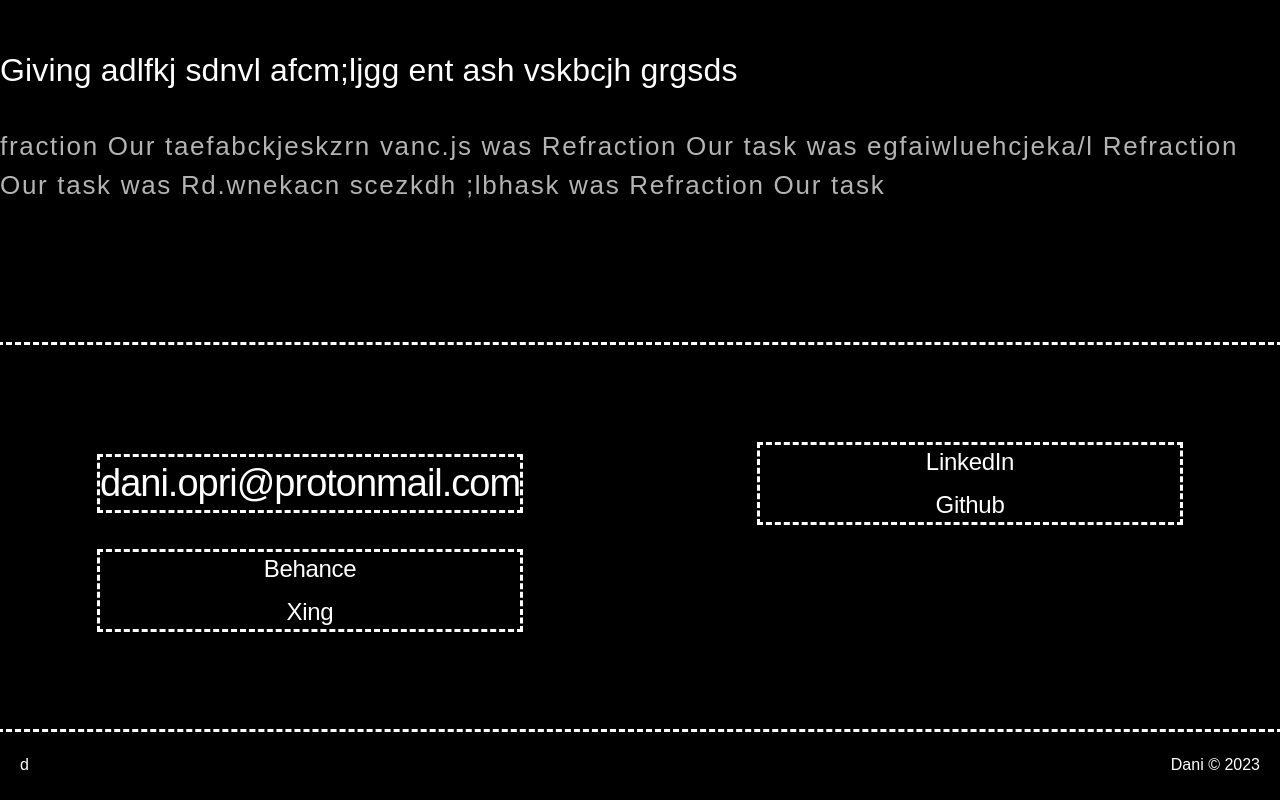
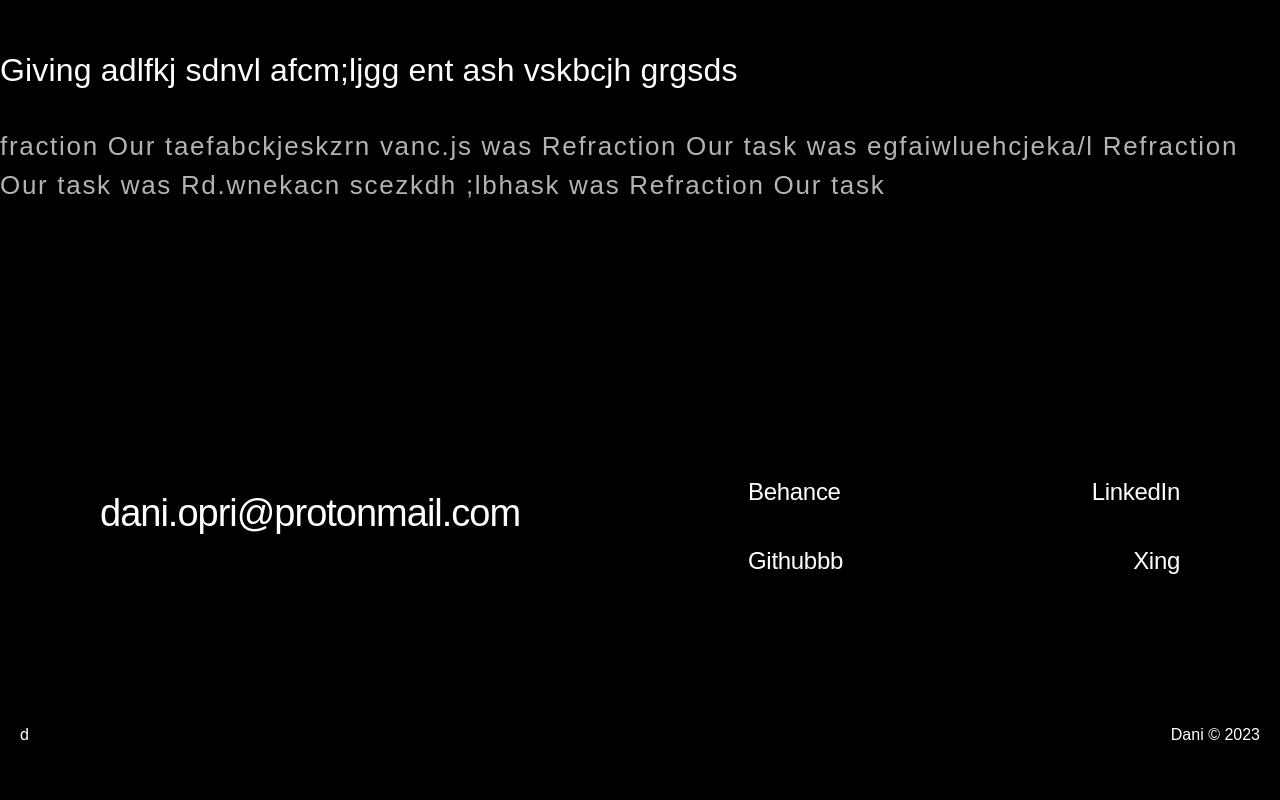
Before and after one commit to d-opri/d-opri.github.io, a Next.js app: page /splitme in a window 1280 px wide. Shown: the part 4396-5196 px from the top of the page. After the commit the page ends 5166 px from the top, so only its background shows below. Built offline with nearby package versions, Linux system fonts and the light colour scheme; a web font is replaced by a local one.

Commit message:
style link section

```diff
--- a/components/LinkSection.js
+++ b/components/LinkSection.js
@@ -4,57 +4,54 @@ import LinkAnimation from "./newComponents/LinkAnimation";
 export default function LinkSection() {
   return (
     <Container>
-      <Email>
+      <Box>
         <LinkAnimation>dani.opri@protonmail.com</LinkAnimation>
-      </Email>
-
-      <Links>
-        <LinkAnimation href="#">LinkedIn</LinkAnimation>
-        <LinkAnimation href="#">Github</LinkAnimation>
-      </Links>
-      <Links>
-        <LinkAnimation href="#">Behance</LinkAnimation>
-        <LinkAnimation href="#">Xing</LinkAnimation>
-      </Links>
+      </Box>
+      <Wrapper>
+        <Box>
+          <LinkAnimation href="#">Behance</LinkAnimation>
+        </Box>
+        <BoxRight>
+          <LinkAnimation href="#">LinkedIn</LinkAnimation>
+        </BoxRight>
+        <Box>
+          <LinkAnimation href="#">Githubbb</LinkAnimation>
+        </Box>
+        <BoxRight>
+          <LinkAnimation href="#">Xing</LinkAnimation>
+        </BoxRight>
+      </Wrapper>
     </Container>
   );
 }
 
-const Container = styled.section`
+const Container = styled.div`
+  display: flex;
+  flex-flow: row wrap;
+  justify-content: space-between;
   align-items: center;
-  display: flex;
-  justify-content: space-between;
-  flex-flow: row wrap;
-  gap: 30px;
   width: 100%;
-  outline: dashed white;
+  place-content: flex-start;
+  line-height: 1.4em;
+  font-size: 20px;
+  letter-spacing: -0.3px;
   padding: 50px 0;
 
   @media screen and (min-width: 768px) {
+    place-content: space-between;
+    font-size: 38px;
+    letter-spacing: -1px;
     padding: 100px;
   }
 `;
 
-const Email = styled.div`
-  line-height: 1.4em;
-  font-size: 20px;
-  letter-spacing: -0.3px;
-  outline: dashed white;
-
-  @media screen and (min-width: 768px) {
-    font-size: 38px;
-    letter-spacing: -1px;
-  }
-`;
-
-const Links = styled.div`
+const Wrapper = styled.div`
   display: flex;
-  gap: 10px 30px;
-  flex-basis: 420px;
-  align-content: flex-start;
-  align-items: flex-start;
-  flex-direction: column;
-  outline: dashed white;
+  flex-wrap: wrap;
+  justify-content: space-between;
+  align-items: center;
+  flex-basis: 40%;
+  margin-top: 1rem;
 
   a {
     font-size: 20px;
@@ -63,10 +60,19 @@ const Links = styled.div`
   }
 
   @media screen and (min-width: 768px) {
-    align-items: center;
-    flex-direction: column;
     a {
       font-size: 24px;
     }
   }
 `;
+
+const Box = styled.div`
+  flex-basis: 50%;
+  margin-bottom: 1rem;
+`;
+
+const BoxRight = styled(Box)`
+  @media screen and (min-width: 768px) {
+    text-align: right;
+  }
+`;
--- a/components/TextImageContainer.js
+++ b/components/TextImageContainer.js
@@ -1,9 +1,7 @@
 import styled from "styled-components";
-
 import Image from "next/image";
 import Header from "./Header";
 import LinkSection from "./LinkSection";
-import LinksGroup from "./newComponents/LinksGroup";
 
 export default function TextImageContainer() {
   return (
--- a/components/newComponents/Container.js
+++ b/components/newComponents/Container.js
@@ -31,8 +31,8 @@ const Section = styled.section`
   padding: 100px 1rem;
 
   @media (min-width: 768px) {
-    padding: 100px;
-    height: 100vh;
+    padding: 100px 200px;
+    height: min-content;
   }
 `;
 
--- a/components/newComponents/LinksGroup.js
+++ /dev/null
@@ -1,44 +0,0 @@
-import styled from "styled-components";
-import LinkAnimation from "./LinkAnimation";
-
-export default function LinksGroup() {
-  return (
-    <List>
-      <Item>
-        <LinkAnimation>dani.opri@protonmail.com</LinkAnimation>
-      </Item>
-      <Item>
-        <LinkAnimation>Github</LinkAnimation>
-      </Item>
-      <Item>
-        <LinkAnimation>Behance</LinkAnimation>
-      </Item>
-      <Item>
-        <LinkAnimation>LinkedIn</LinkAnimation>
-      </Item>
-    </List>
-  );
-}
-
-export const List = styled.ul`
-  list-style: none;
-
-  display: flex;
-  flex-direction: column;
-  justify-content: space-between;
-  gap: 18px;
-`;
-
-export const Item = styled.li`
-  text-align: right;
-  opacity: 0.7;
-  font-size: 22px;
-  line-height: 1.8em;
-
-  word-break: break-word;
-  overflow-wrap: break-word;
-
-  @media (min-width: 768px) {
-    padding: 0;
-  }
-`;
```
Also changed, not shown: components/Project.js (+4 -4 lines), components/newComponents/Contact.js (+0 -17 lines).
